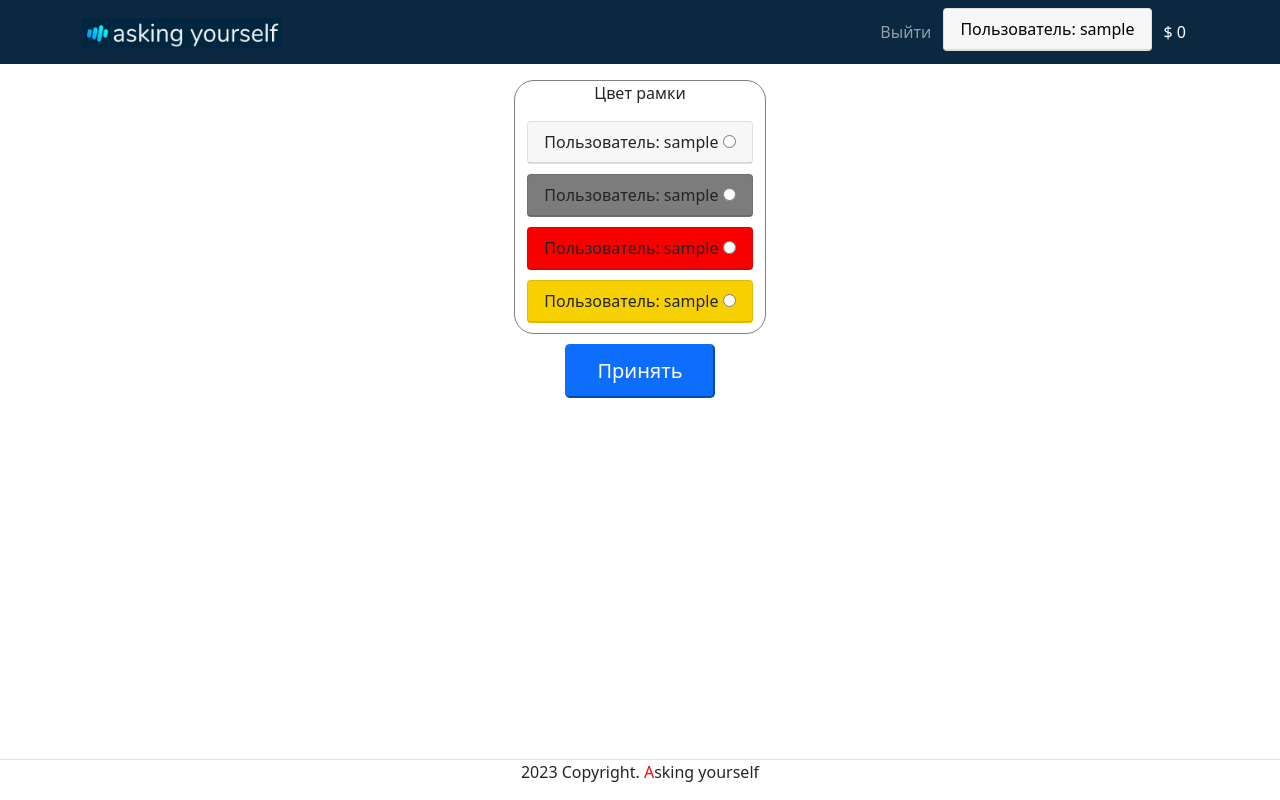
After one commit to viator3m/kokoc_polling, a Django app: page /users/color/ in a window 1280 px wide. The commit adds this page. Run offline with Django 4.2, Linux system fonts and the light colour scheme; the visitor is signed in with stand-in values (Sample User, id 1); data comes from the database, SQL or seed files in the repository; parts of the project's set-up code (start-up, migrations or seed data) failed here and were passed over; some libraries are stand-ins or nearby versions.

Commit message:
Add profile page. Add change color/background functionality

```diff
--- a/polls/admin.py
+++ b/polls/admin.py
@@ -10,7 +10,7 @@
 
 class AnswerInline(NestedTabularInline):
     model = Answer
-    fields = ('text', 'correct')
+    fields = ('text', 'correct_answer')
     extra = 0
     min_num = 1
     max_num = 4
--- a/polls/models.py
+++ b/polls/models.py
@@ -61,7 +61,8 @@
         on_delete=models.CASCADE,
         verbose_name='Вопрос'
     )
-    correct = models.BooleanField(verbose_name='Правильный')
+    correct_answer = models.BooleanField(verbose_name='Правильный',
+                                         default=False)
 
     class Meta:
         verbose_name = 'Ответ'
--- a/polls/views.py
+++ b/polls/views.py
@@ -59,7 +59,7 @@
     )
     result.done += 1
 
-    if Answer.objects.get(id=int(answer)).correct:
+    if Answer.objects.get(id=int(answer)).correct_answer:
         result.correct += 1
 
     result.save()
--- a/templates/includes/header.html
+++ b/templates/includes/header.html
@@ -30,7 +30,7 @@
     {% endif %}
     <li>
     {% if request.user.is_authenticated %}
-      <a href="" style="text-decoration: none; color: black">
+      <a href="{% url 'users:profile' %}" style="text-decoration: none; color: black">
       <div class="d-flex justify-content-end">
         <div class="card" style="background-color: {{ user.background_color }}">
           <div class="card-header" >
--- a/templates/polls/finish.html
+++ b/templates/polls/finish.html
@@ -5,7 +5,7 @@
     <div class="card text-center my-auto mx-auto" style="width: 18rem;">
       <div class="card-body">
         <h5 class="card-title">Тест "{{ poll.title }}" пройден</h5>
-        <p class="card-text">Правильных ответов {{ result.correct_answer }} из {{ result.done }}</p>
+        <p class="card-text">Правильных ответов {{ result.correct }} из {{ result.done }}</p>
         <a href="{% url 'polls:index' %}" class="btn btn-primary">На главную</a>
       </div>
     </div>
--- /dev/null
+++ b/templates/users/color.html
@@ -0,0 +1,49 @@
+{% extends "base.html" %}
+{% block title %}Выбрать цвет рамки профиля{% endblock %}
+{% block content %}
+  {% if not error %}
+    <form action="{% url 'users:color' %}" method="POST">
+      <input type="hidden" name="csrfmiddlewaretoken" value="">{% csrf_token %}
+
+
+      <div class="row text-center d-flex justify-content-center">
+        <div class="card" style="width: max-content; border: grey groove 1px; border-radius: 20px">
+          <p>Цвет рамки</p>
+          {% for color in form.color %}
+            <div style="padding-bottom: 10px">
+              <div class="card" style="background-color: {{ color.data.value }};">
+                <div class="card-header" >
+                  <label for={{ color.id_for_label }}>
+                    Пользователь: {{ user.username }}
+                  </label>
+                  <input type="radio"
+                         name="color"
+                         value="{{ color.data.value }}"
+                         id="{{ color.id_for_label }}"
+                  >
+                </div>
+              </div>
+            </div>
+          {% endfor %}
+        </div>
+      </div>
+      <div class=" d-flex justify-content-center">
+        <input
+            class="btn-lg btn-primary"
+            type="submit"
+            value="Принять"
+            style="width: 150px; padding: 10px; margin-top: 10px" >
+      </div>
+    </form>
+
+  {% else %}
+    <div class="container row" style="height: 500px">
+      <div class="card text-center my-auto mx-auto border-danger" style="width: 18rem;">
+        <div class="card-body">
+          <p class="card-text">{{ error }}</p>
+          <a href="{% url 'polls:index' %}" class="btn btn-primary">На главную</a>
+        </div>
+      </div>
+    </div>
+  {% endif %}
+{% endblock %}
--- a/users/forms.py
+++ b/users/forms.py
@@ -1,5 +1,9 @@
 from django.contrib.auth import get_user_model
-from django.contrib.auth.forms import UserCreationForm, AuthenticationForm
+from django.contrib.auth.forms import UserCreationForm
+from django import forms
+from django.forms import RadioSelect
+
+from users import models
 
 User = get_user_model()
 
@@ -17,3 +21,19 @@
             'username',
             'email',
         )
+
+
+class EditColorForm(forms.Form):
+    def __init__(self, *args, **kwargs):
+        super().__init__(*args, **kwargs)
+        self.fields['color'] = forms.ChoiceField(
+            choices=models.COLOR, widget=RadioSelect
+        )
+
+
+class EditStyleForm(forms.Form):
+    def __init__(self, *args, **kwargs):
+        super().__init__(*args, **kwargs)
+        self.fields['styles'] = forms.ChoiceField(
+            choices=models.STYLES, widget=RadioSelect
+        )
--- a/users/urls.py
+++ b/users/urls.py
@@ -7,6 +7,9 @@
 
 urlpatterns = [
     path('all/', views.users_list, name='all'),
+    path('profile/', views.profile, name='profile'),
+    path('color/', views.color, name='color'),
+    path('style/', views.style, name='style'),
     path('signup/', views.SignUp.as_view(), name='signup'),
     path(
         'login/',
--- a/users/views.py
+++ b/users/views.py
@@ -1,10 +1,9 @@
 from django.contrib.auth import authenticate, login, get_user_model
 from django.shortcuts import render, redirect
-from django.urls import reverse_lazy
+from django.urls import reverse_lazy, reverse
 from django.views.generic import CreateView
 
-from users.forms import CreationForm
-
+from users.forms import CreationForm, EditColorForm, EditStyleForm
 
 User = get_user_model()
 
@@ -28,3 +27,40 @@
     template = 'users/users_list.html'
     context = {'users': users}
     return render(request, template, context)
+
+
+def profile(request):
+    template = 'users/profile.html'
+    return render(request, template)
+
+
+def color(request):
+    form = EditColorForm()
+    context = {'form': form}
+    user = User.objects.get(id=request.user.id)
+    color = request.POST.get('color')
+    template = 'users/color.html'
+    if request.POST and color:
+        if user.money >= 5:
+            user.background_color = color
+            user.money -= 5
+            user.save()
+            return redirect(reverse('users:profile'))
+        context = {'error': 'Недостаточно средств для изменения цвета.'}
+    return render(request, template, context)
+
+
+def style(request):
+    form = EditStyleForm()
+    context = {'form': form}
+    user = User.objects.get(id=request.user.id)
+    style = request.POST.get('styles')
+    template = 'users/style.html'
+    if request.POST and style:
+        if user.money >= 5:
+            user.background_style = style
+            user.money -= 5
+            user.save()
+            return redirect(reverse('users:profile'))
+        context = {'error': 'Недостаточно средств для изменения цвета.'}
+    return render(request, template, context)
```
Also changed, not shown: templates/users/profile.html (added, +34 -0 lines), templates/users/style.html (added, +46 -0 lines), polls/migrations/__init__.py (deleted), users/migrations/__init__.py (deleted), 1 other file.
